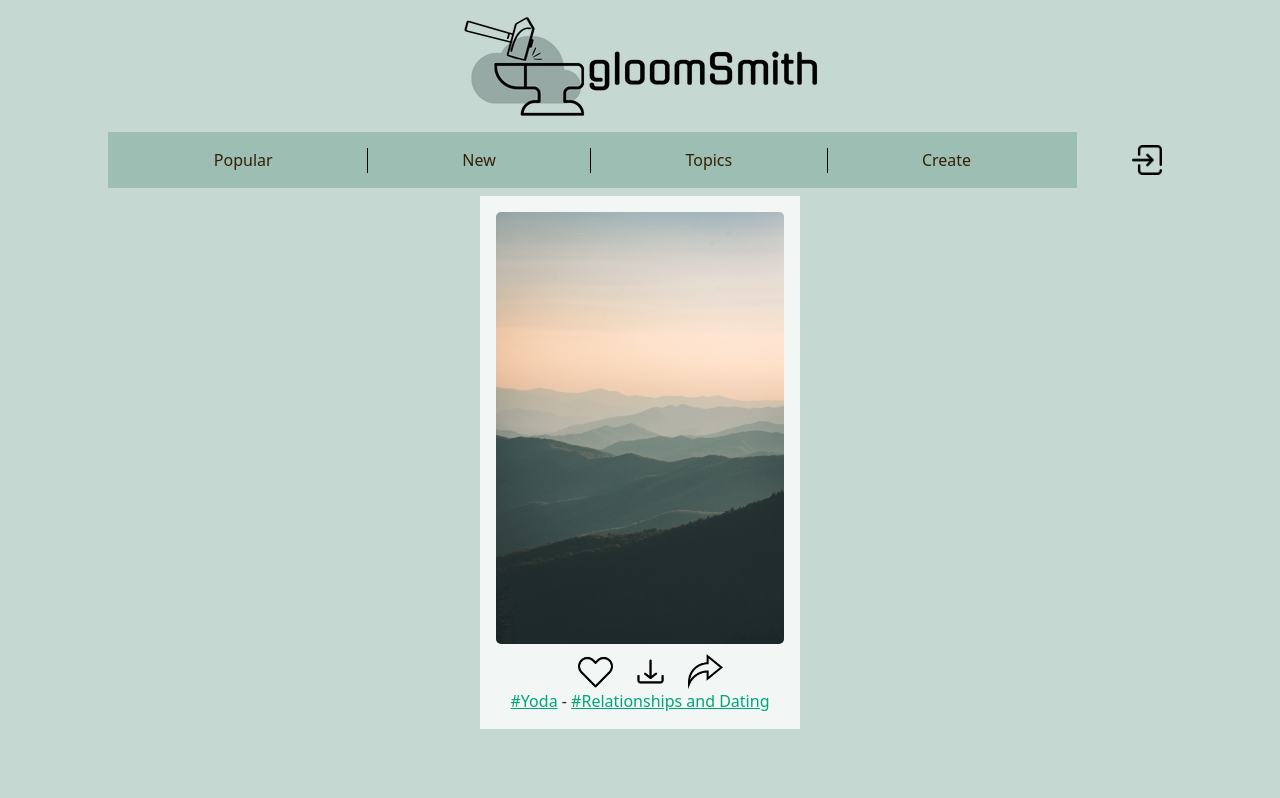
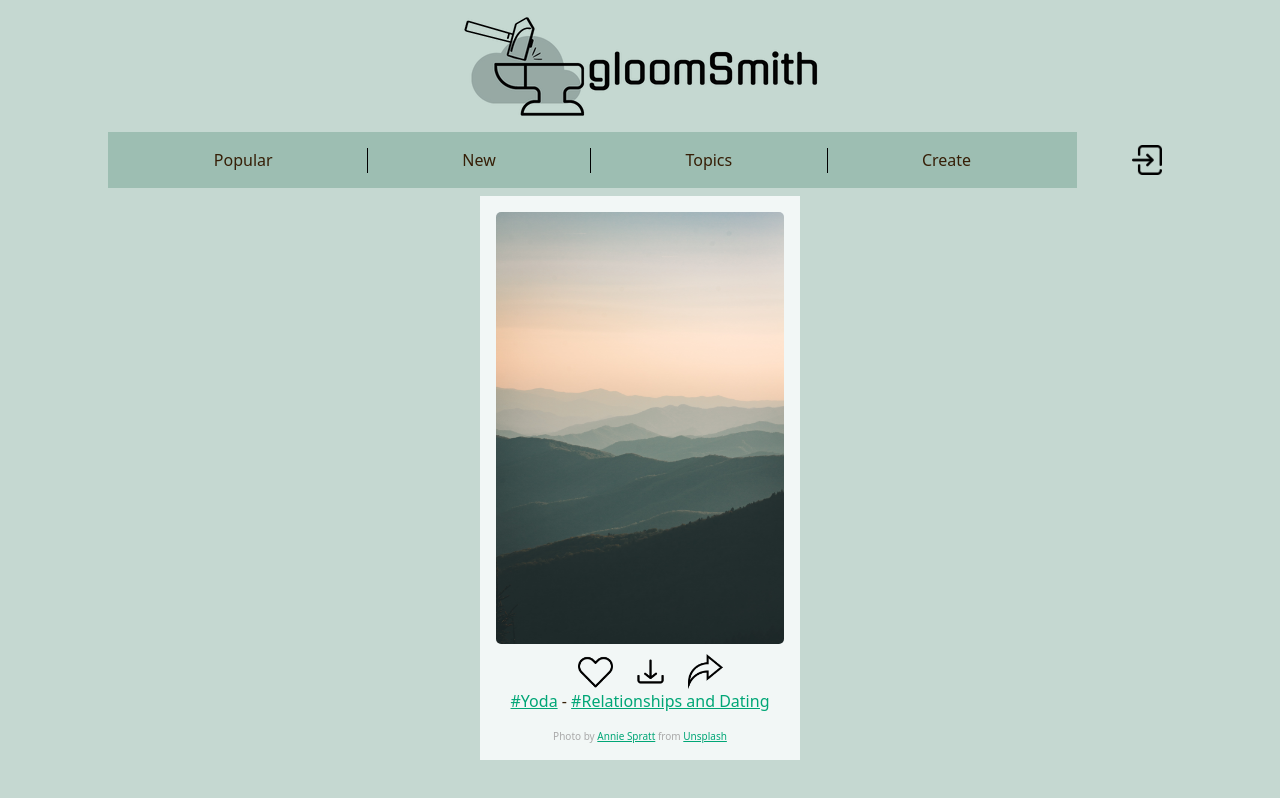
Before and after one commit to Capstone-42-quote-gen/ai-quote-generator, a React (Vite) app in the folder frontend/: page / in a window 1280 px wide. Built offline with nearby package versions, Linux system fonts and the light colour scheme.

Commit message:
added photo attribution links and text to imagecontent and sql statements to add new columns

```diff
--- a/frontend/src/ui/App.css
+++ b/frontend/src/ui/App.css
@@ -39,7 +39,10 @@ a.nav-link:visited {
     color: #361F07;
 }
 
-
+#photo-credits {
+    font-size: 10px;
+    color: darkgrey;
+}
 
 
 
--- a/frontend/src/ui/shared_components/ImageContent.tsx
+++ b/frontend/src/ui/shared_components/ImageContent.tsx
@@ -28,7 +28,8 @@ export function GalleryContent(props: { galleryImageSource: string}) {
                         </Row>
                         <Row>
                             <Col className={'text-center'}>
-                                <a href={"#"}>#Yoda</a> - <a href={"#"}>#Relationships and Dating</a>
+                                <p><a href={"#"}>#Yoda</a> - <a href={"#"}>#Relationships and Dating</a></p>
+                                <div id="photo-credits">Photo by <a href={"#"}>Annie Spratt</a> from <a href='https://unsplash.com/?utm_source=Inspirational_Quotes&utm_medium=referral' target='_blank'>Unsplash</a></div>
                             </Col>
                         </Row>
                     </Card.Body>
```
Also changed, not shown: 1 other file (tests, documents, lock files or other folders).
